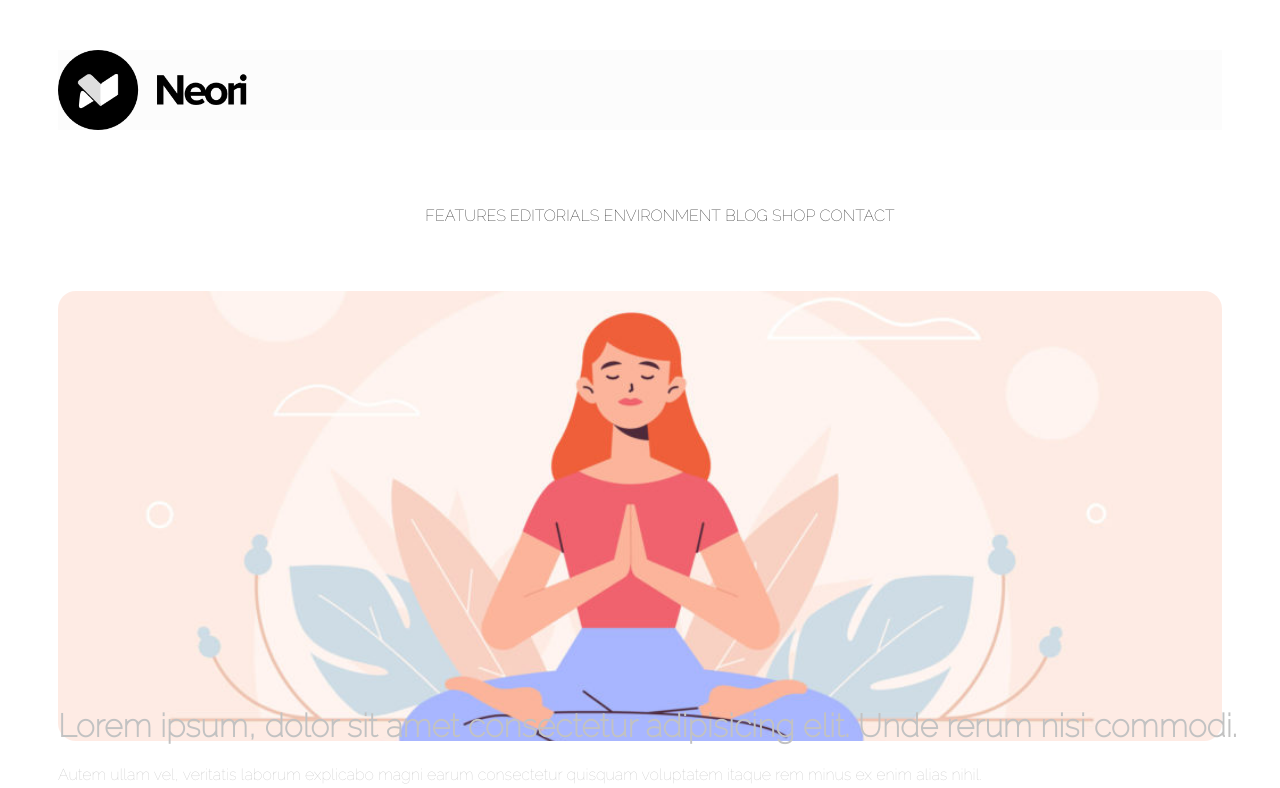
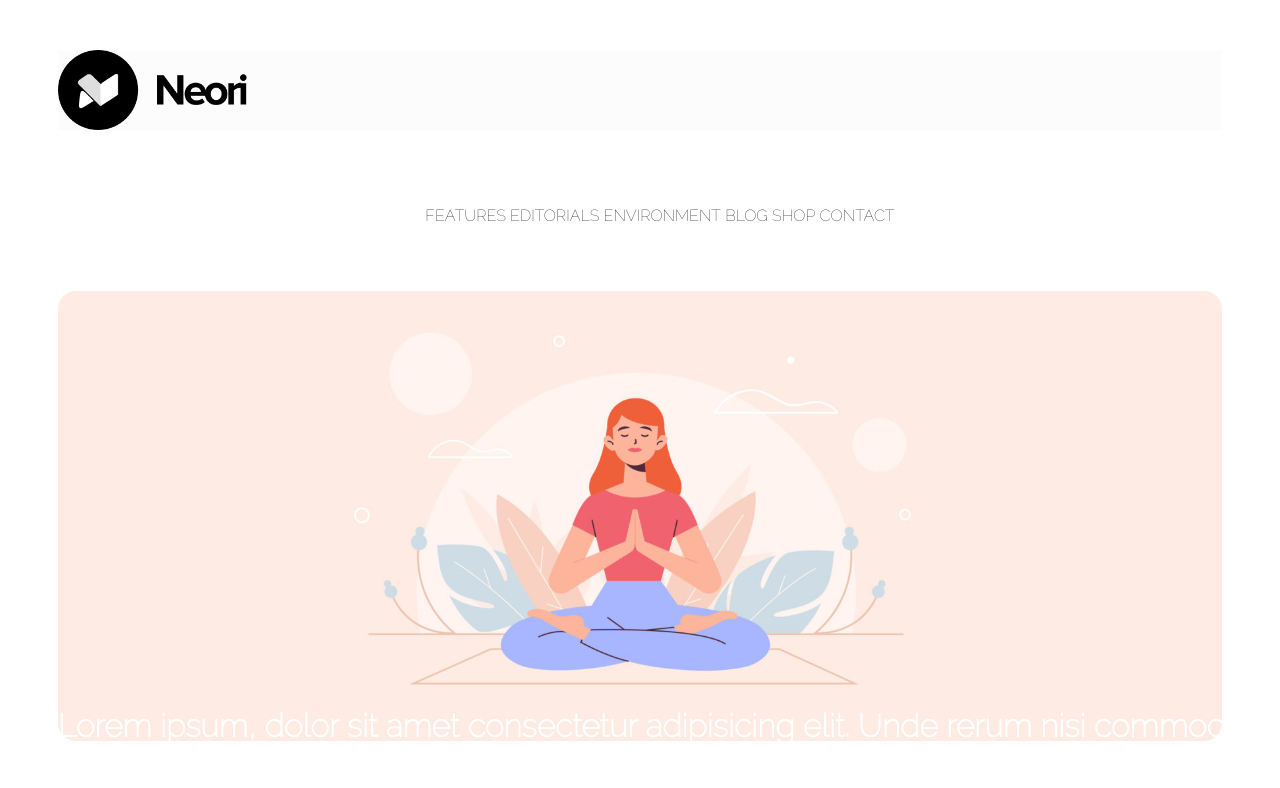
Before and after one commit to DJrOf/htmlcss-wp, a plain HTML site: page index.html in a window 1280 px wide. Shown: the top 788 px of the page. Drawn offline with Linux system fonts and the light colour scheme.

Commit message:
seca-fix

```diff
--- a/styles.css
+++ b/styles.css
@@ -32,11 +32,12 @@ ul#horizontal-list {
     margin: 50px;
     background-image: url(img/banner.jpg);
     background-repeat: no-repeat;
-    background-size: cover;
+    background-size: contain;
     background-position: center;
     width: auto;
     border-radius: 18px;
-    color: rgb(194, 194, 194);
+    color: white;
+    background-color: #FEEBE4;
 }
 
 .texta {
@@ -47,7 +48,7 @@ ul#horizontal-list {
 }
 
 .secb {
-    height: 400px;
+    height: 30vh;
     background-color: rgb(255, 255, 255);
     margin: 50px;
 }
```
